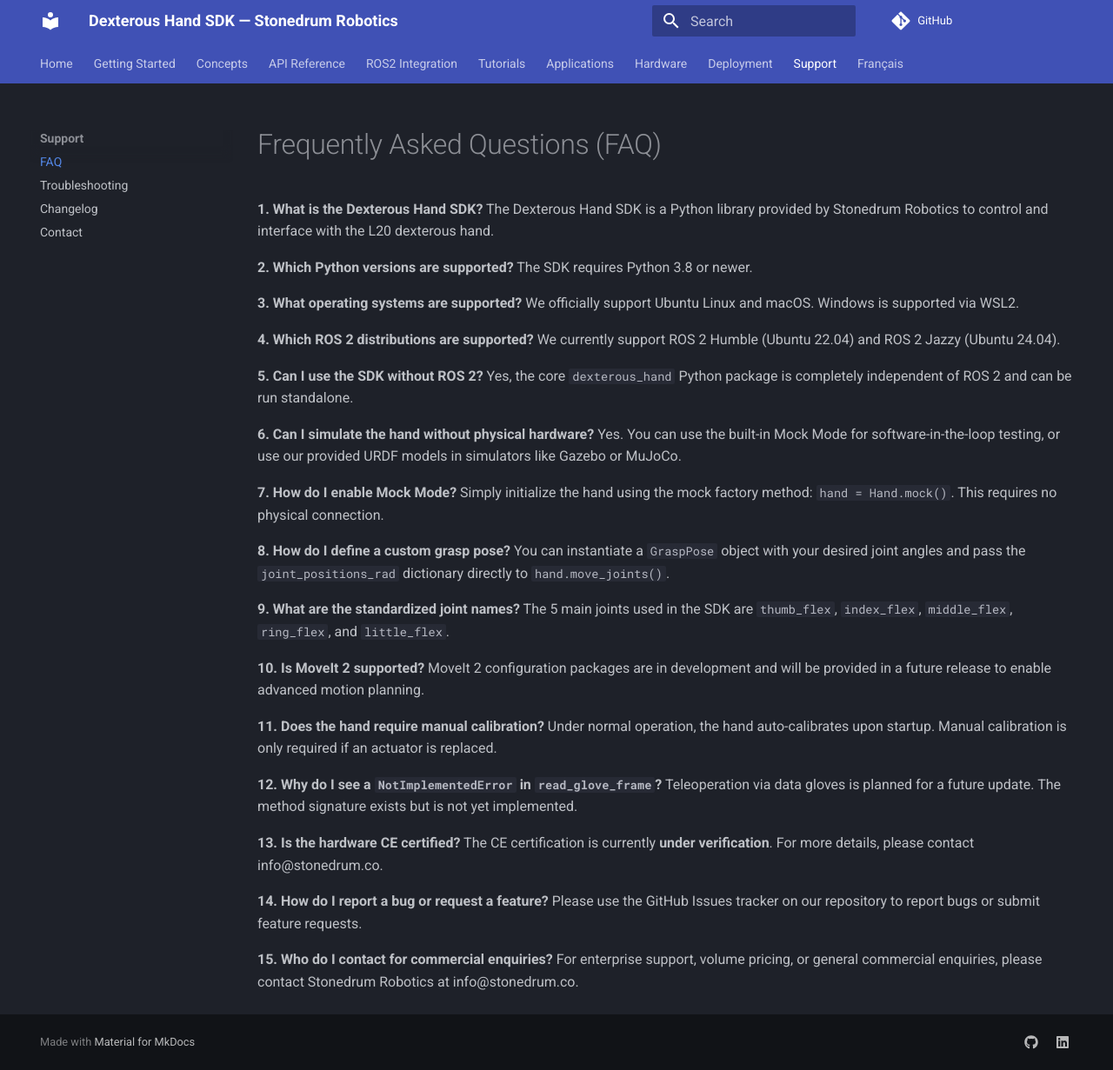
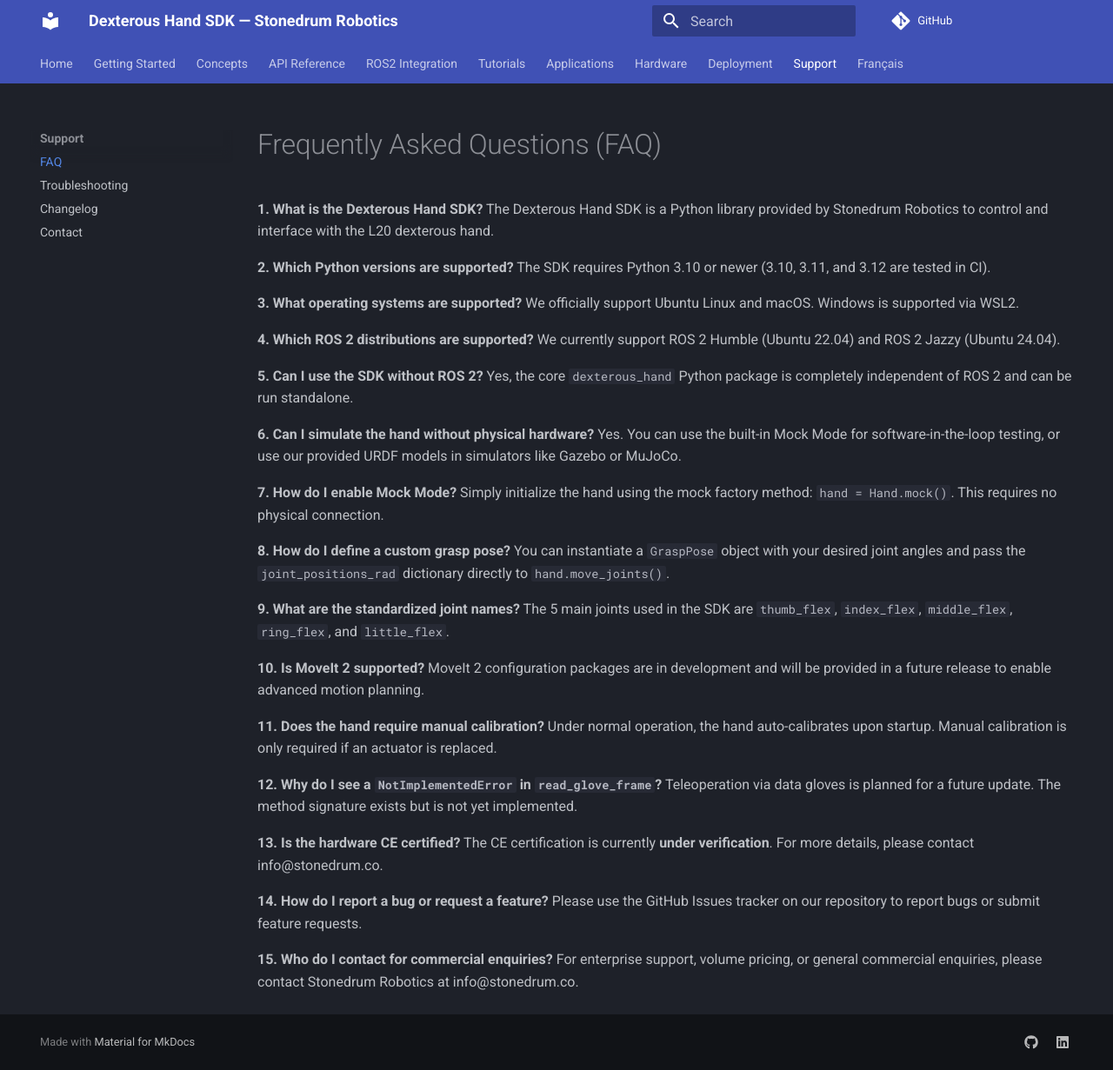
Before and after one commit to stonedrum-robotics/docs, an MkDocs documentation site: the page built from docs/support/faq.md, in a window 1280 px wide and 1231 px high. Shown: the whole window at 87% size. Built offline with MkDocs 1.6.1 and Material for MkDocs 9.7.7, drawn with Linux system fonts in a browser that asks for light colours; comment, search, counter and statistics services are not loaded; the version menu is left out.

Commit message:
fix: correct Python version requirement (3.8 → 3.10) in FAQ

```diff
--- a/docs/support/faq.md
+++ b/docs/support/faq.md
@@ -4,7 +4,7 @@
 The Dexterous Hand SDK is a Python library provided by Stonedrum Robotics to control and interface with the L20 dexterous hand.
 
 **2. Which Python versions are supported?**
-The SDK requires Python 3.8 or newer.
+The SDK requires Python 3.10 or newer (3.10, 3.11, and 3.12 are tested in CI).
 
 **3. What operating systems are supported?**
 We officially support Ubuntu Linux and macOS. Windows is supported via WSL2.
```
Also changed, not shown: docs/fr/faq.md (+1 -1 lines).
